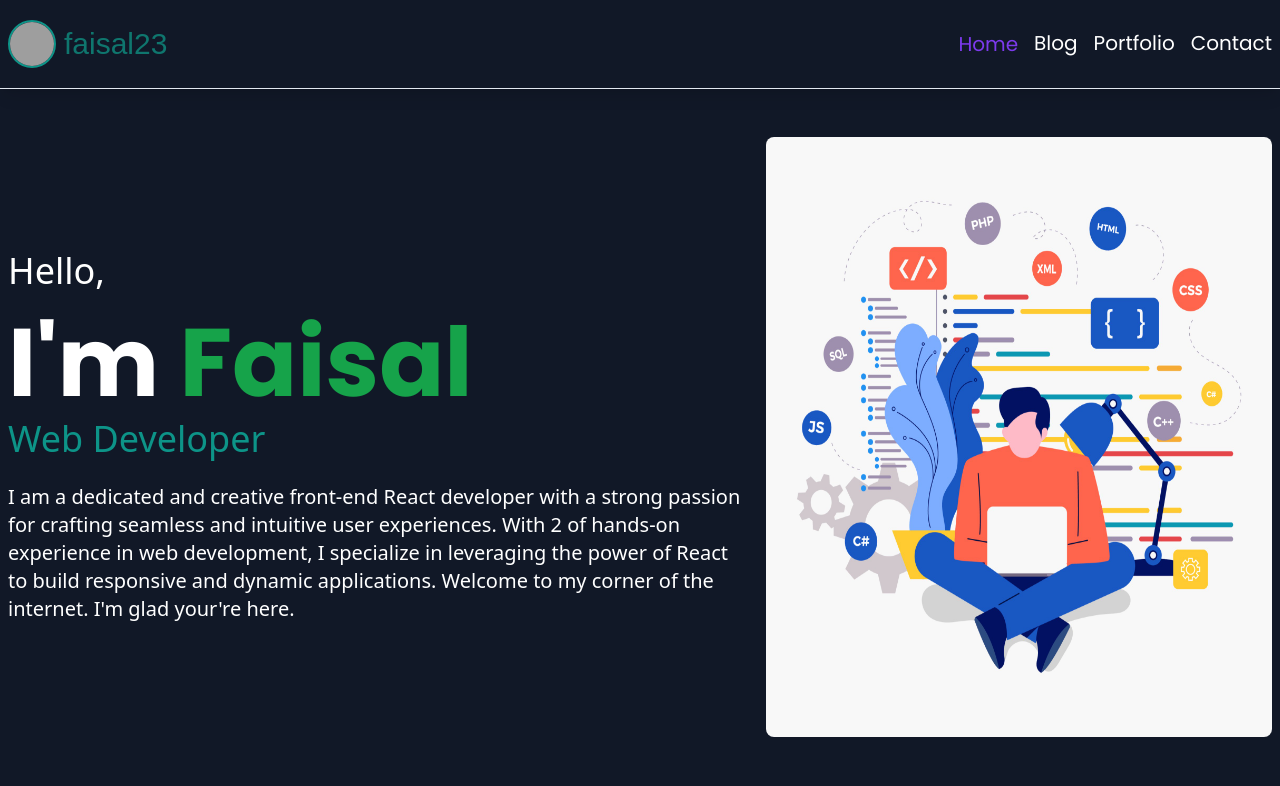
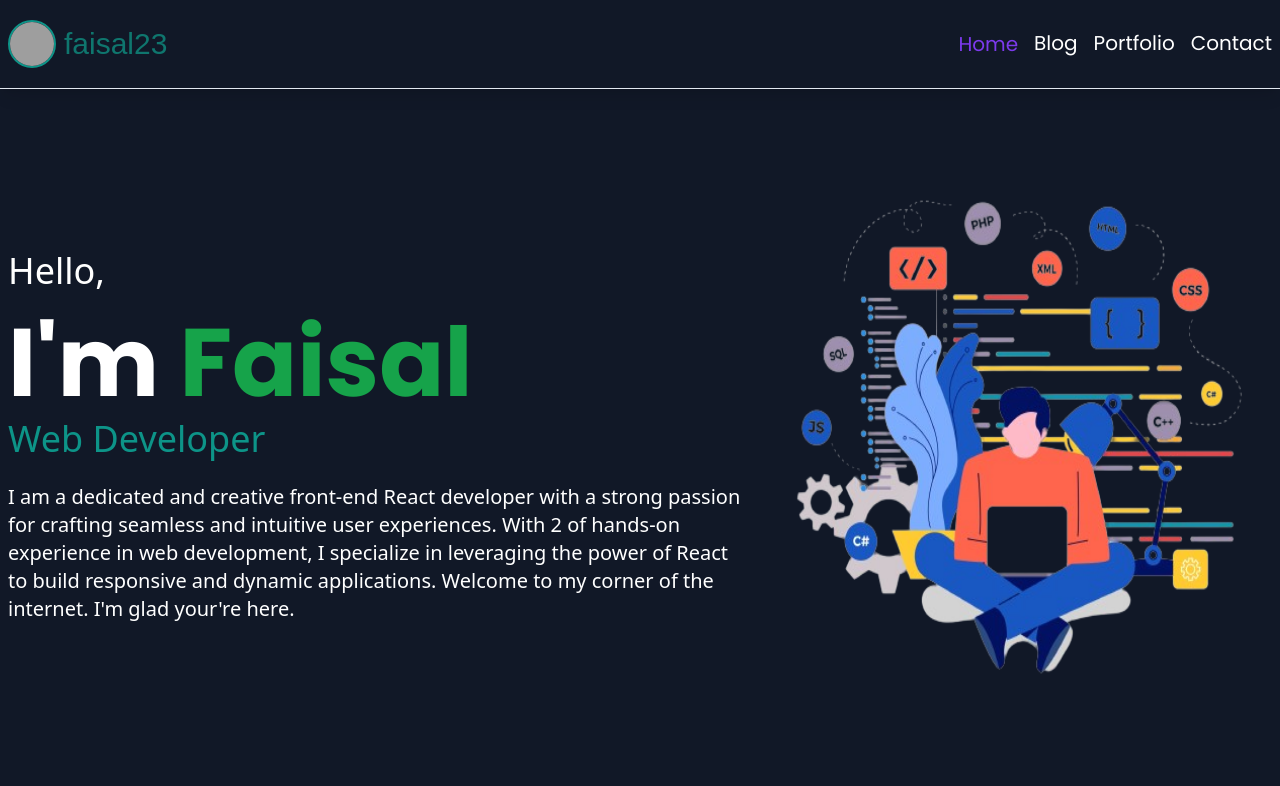
Before and after one commit to 23-faisal/portfolio, a React (Vite) app: page / in a window 1280 px wide. Shown: the top 786 px of the page. Built offline with nearby package versions, Linux system fonts and the light colour scheme; grey boxes are pictures that could not be loaded; a web font is replaced by a local one.

Commit message:
Fixes the image issue

```diff
--- a/src/components/AboutCard.jsx
+++ b/src/components/AboutCard.jsx
@@ -20,7 +20,7 @@ const AboutCard = () => {
         <div className="hidden md:block md:w-2/5">
           <img
             className="h-[600px] rounded-lg "
-            src="/coding.jpg"
+            src="/coding2.png"
             alt="coding image"
           />
         </div>
```
Also changed, not shown: public/coding2.png (added).
